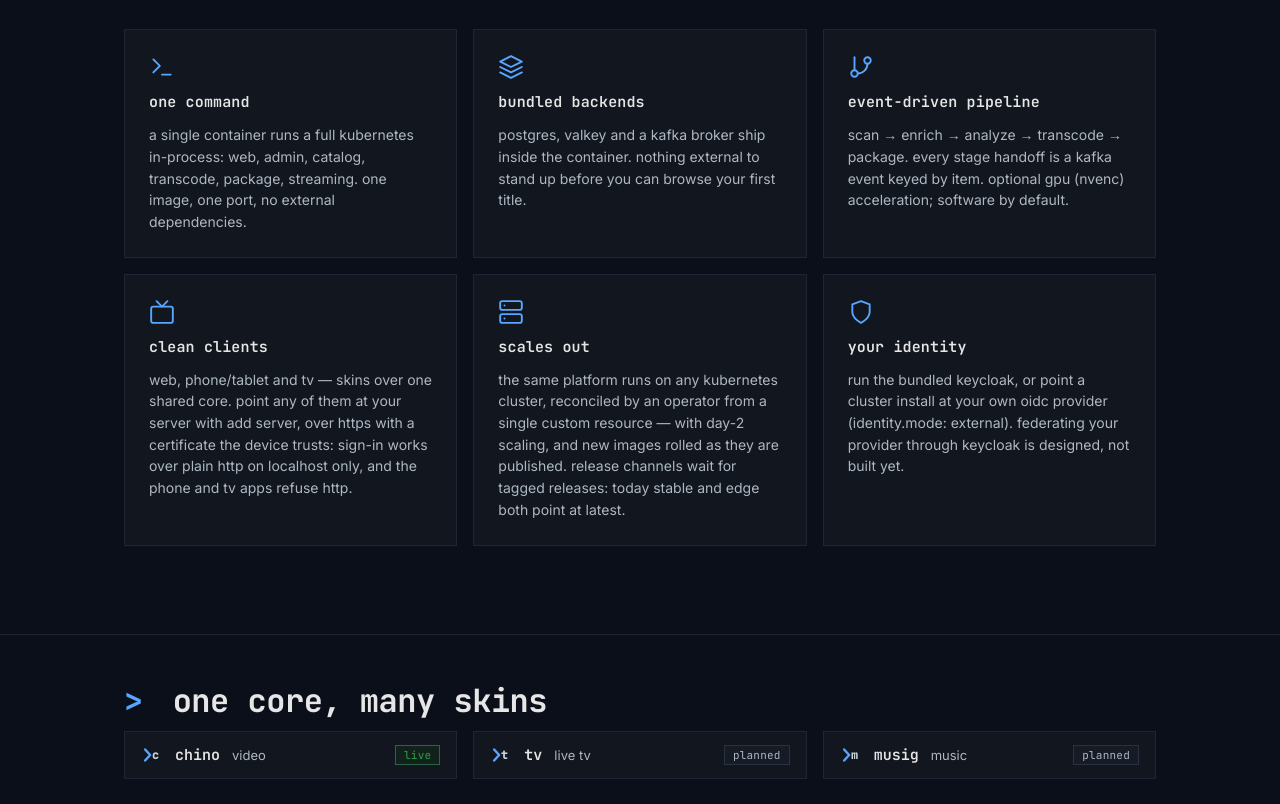
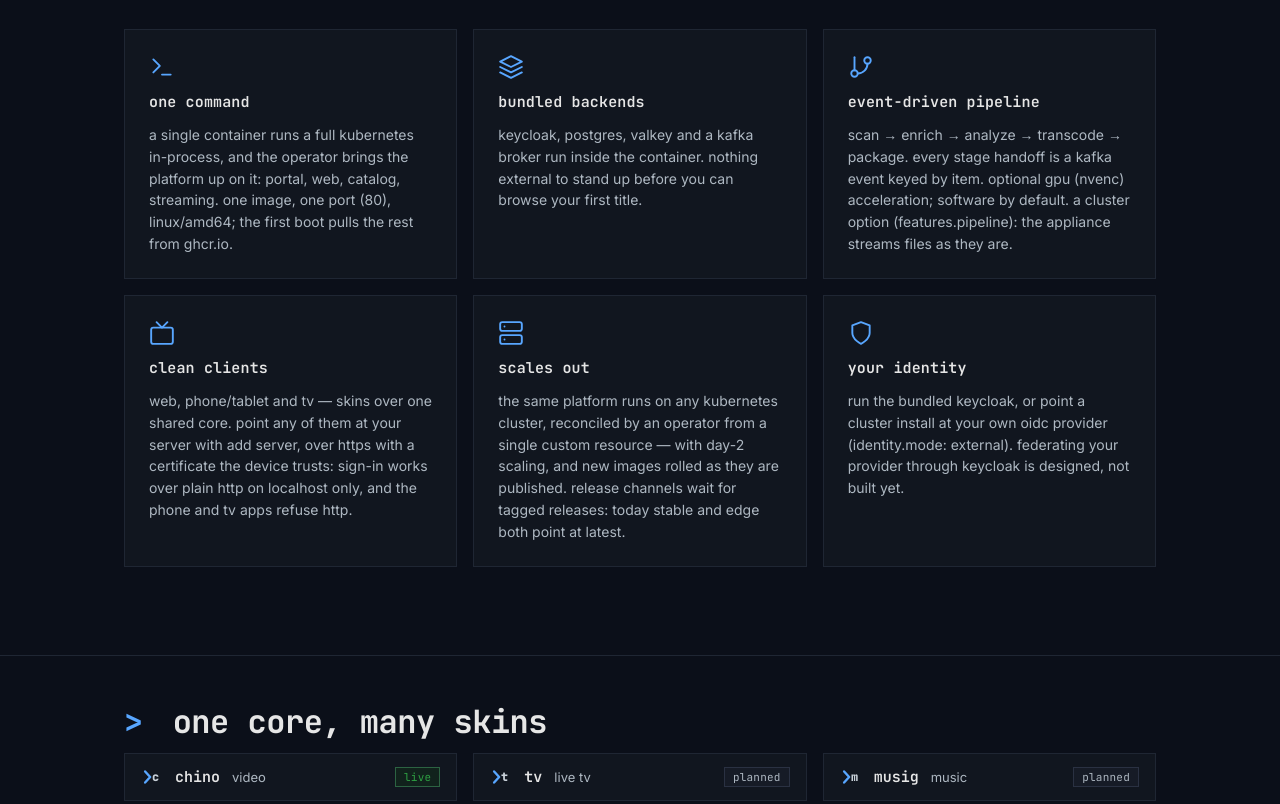
Before and after one commit to zaentrum/zaentrum, a plain HTML site: page site/index.html in a window 1280 px wide. Shown: the part 1234-2038 px from the top of the page. Drawn offline with Linux system fonts and the light colour scheme.

Commit message:
site: what the one container runs, and that it serves this machine only
The "one command" card listed transcode and package among what the single
container runs, and promised no external dependencies. The Zaentrum CR the
appliance boots leaves features.pipeline off, so there is no transcoder or
packager — chino-stream plays files as they are, transcoding on the fly where
a client needs it — and the first boot pulls every platform image from
ghcr.io. The card now names what runs (portal, web, catalog, streaming), the
port and the platform, and the pipeline card says it is a cluster option.

"bundled backends ship inside the container" becomes "run inside", with
Keycloak among them, and the one-box note says the appliance serves the machine
it runs on: other devices need https to sign in.

```diff
--- a/site/index.html
+++ b/site/index.html
@@ -98,19 +98,19 @@
       <article class="feat">
         <svg class="feat-ic" viewBox="0 0 24 24" fill="none" stroke="currentColor" stroke-width="1.75" stroke-linecap="round" stroke-linejoin="round" aria-hidden="true"><polyline points="4 17 10 11 4 5"/><line x1="12" y1="19" x2="20" y2="19"/></svg>
         <h3>one command</h3>
-        <p>a single container runs a full kubernetes in-process: web, admin, catalog, transcode, package, streaming. one image, one port, no external dependencies.</p>
+        <p>a single container runs a full kubernetes in-process, and the operator brings the platform up on it: portal, web, catalog, streaming. one image, one port (80), linux/amd64; the first boot pulls the rest from ghcr.io.</p>
       </article>
 
       <article class="feat">
         <svg class="feat-ic" viewBox="0 0 24 24" fill="none" stroke="currentColor" stroke-width="1.75" stroke-linecap="round" stroke-linejoin="round" aria-hidden="true"><path d="M12 2 2 7l10 5 10-5-10-5Z"/><path d="m2 17 10 5 10-5"/><path d="m2 12 10 5 10-5"/></svg>
         <h3>bundled backends</h3>
-        <p>postgres, valkey and a kafka broker ship inside the container. nothing external to stand up before you can browse your first title.</p>
+        <p>keycloak, postgres, valkey and a kafka broker run inside the container. nothing external to stand up before you can browse your first title.</p>
       </article>
 
       <article class="feat">
         <svg class="feat-ic" viewBox="0 0 24 24" fill="none" stroke="currentColor" stroke-width="1.75" stroke-linecap="round" stroke-linejoin="round" aria-hidden="true"><line x1="6" y1="3" x2="6" y2="15"/><circle cx="18" cy="6" r="3"/><circle cx="6" cy="18" r="3"/><path d="M18 9a9 9 0 0 1-9 9"/></svg>
         <h3>event-driven pipeline</h3>
-        <p>scan → enrich → analyze → transcode → package. every stage handoff is a kafka event keyed by item. optional gpu (nvenc) acceleration; software by default.</p>
+        <p>scan → enrich → analyze → transcode → package. every stage handoff is a kafka event keyed by item. optional gpu (nvenc) acceleration; software by default. a cluster option (features.pipeline): the appliance streams files as they are.</p>
       </article>
 
       <article class="feat">
@@ -182,6 +182,7 @@
         <p class="start-note">
           no setup wizard: sign in as admin with the first password the install generates,
           add a tmdb key in catalog management, then copy your files into the library and scan.
+          it serves this machine only: other devices need https.
           <a href="https://github.com/zaentrum/zaentrum/wiki/self-hosting#first-run">first run →</a>
         </p>
       </div>
```
